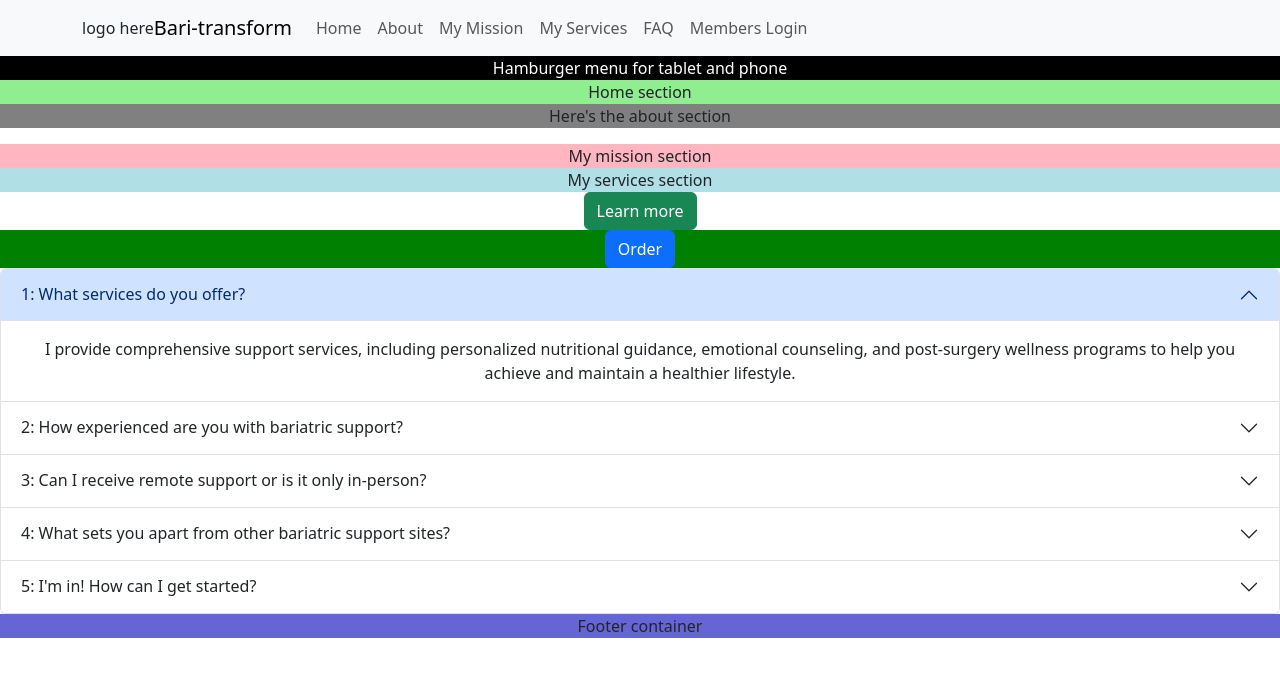
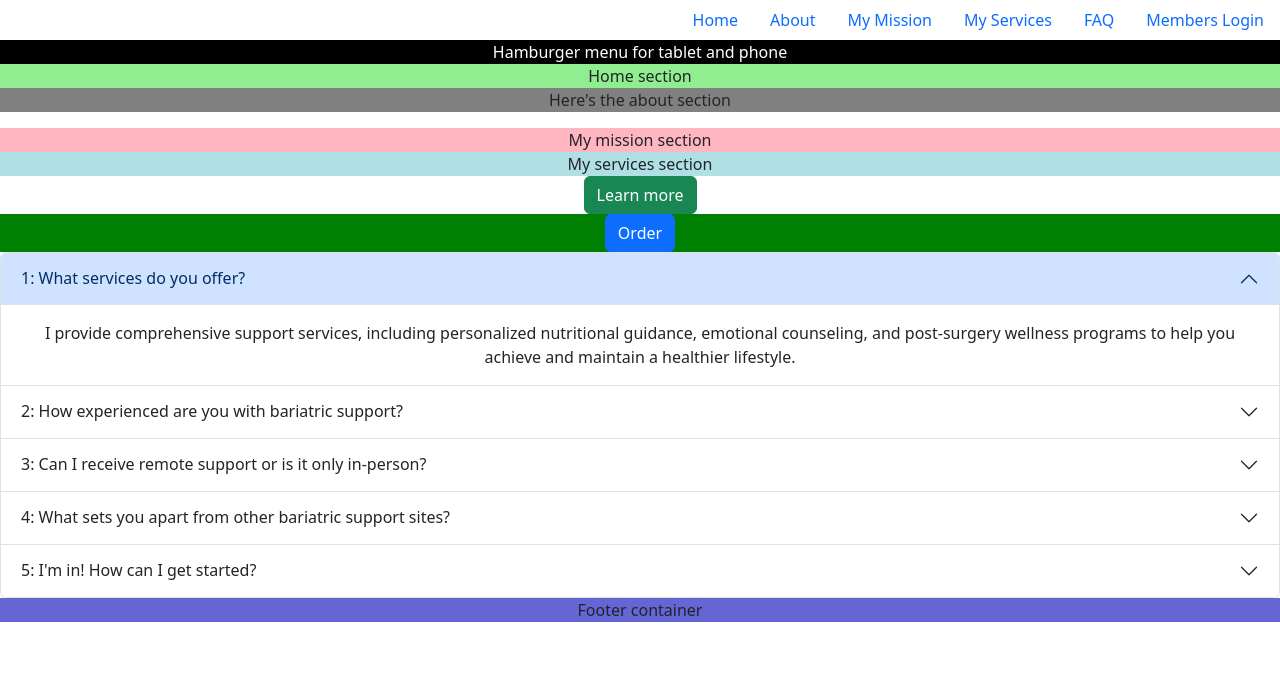
Before and after one commit to emmy-codes/bariatric-support-consulting, a React (Create React App) app: page / in a window 1280 px wide. Shown: the top 676 px of the page. Built offline with nearby package versions, Linux system fonts and the light colour scheme.

Commit message:
Update Navigation
Change component setup to right align and simplify component setup to just items and links

```diff
--- a/src/Components/Navigation.js
+++ b/src/Components/Navigation.js
@@ -1,27 +1,30 @@
-import Container from 'react-bootstrap/Container';
 import Nav from 'react-bootstrap/Nav';
-import Navbar from 'react-bootstrap/Navbar';
 
 function Navigation() {
 
     return (
-            <Navbar expand="lg" className="bg-body-tertiary">
-                <Container>
-                    <div>logo here</div>
-                    <Navbar.Brand href="#home">Bari-transform</Navbar.Brand>
-                    <Navbar.Toggle aria-controls="basic-navbar-nav" />
-                    <Navbar.Collapse id="basic-navbar-nav">
-                        <Nav className="me-auto">
+        <>
+            <Nav className="justify-content-end" activeKey="/home">
+                <Nav.Item>
                     <Nav.Link href="#home">Home</Nav.Link>
+                </Nav.Item>
+                <Nav.Item>
                     <Nav.Link href="#about">About</Nav.Link>
+                </Nav.Item>
+                <Nav.Item>
                     <Nav.Link href="#my-mission">My Mission</Nav.Link>
+                </Nav.Item>
+                <Nav.Item>
                     <Nav.Link href="#my-services">My Services</Nav.Link>
+                </Nav.Item>
+                <Nav.Item>
                     <Nav.Link href="#faq">FAQ</Nav.Link>
+                </Nav.Item>
+                <Nav.Item>
                     <Nav.Link href="#login">Members Login</Nav.Link>
+                </Nav.Item>
             </Nav>
-                    </Navbar.Collapse>
-                </Container>
-            </Navbar>
+        </>
     );
 
 };
```
Lines whose indentation alone changed are shown as unchanged.
